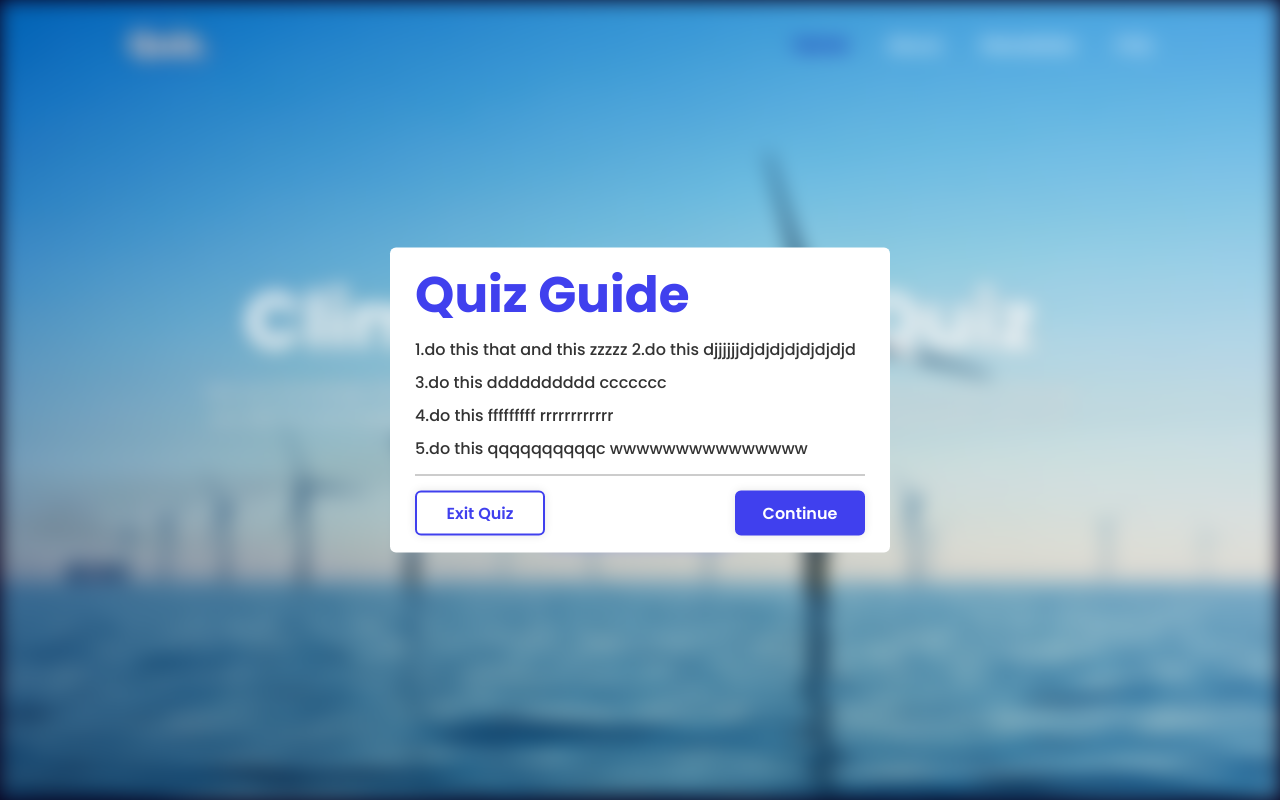
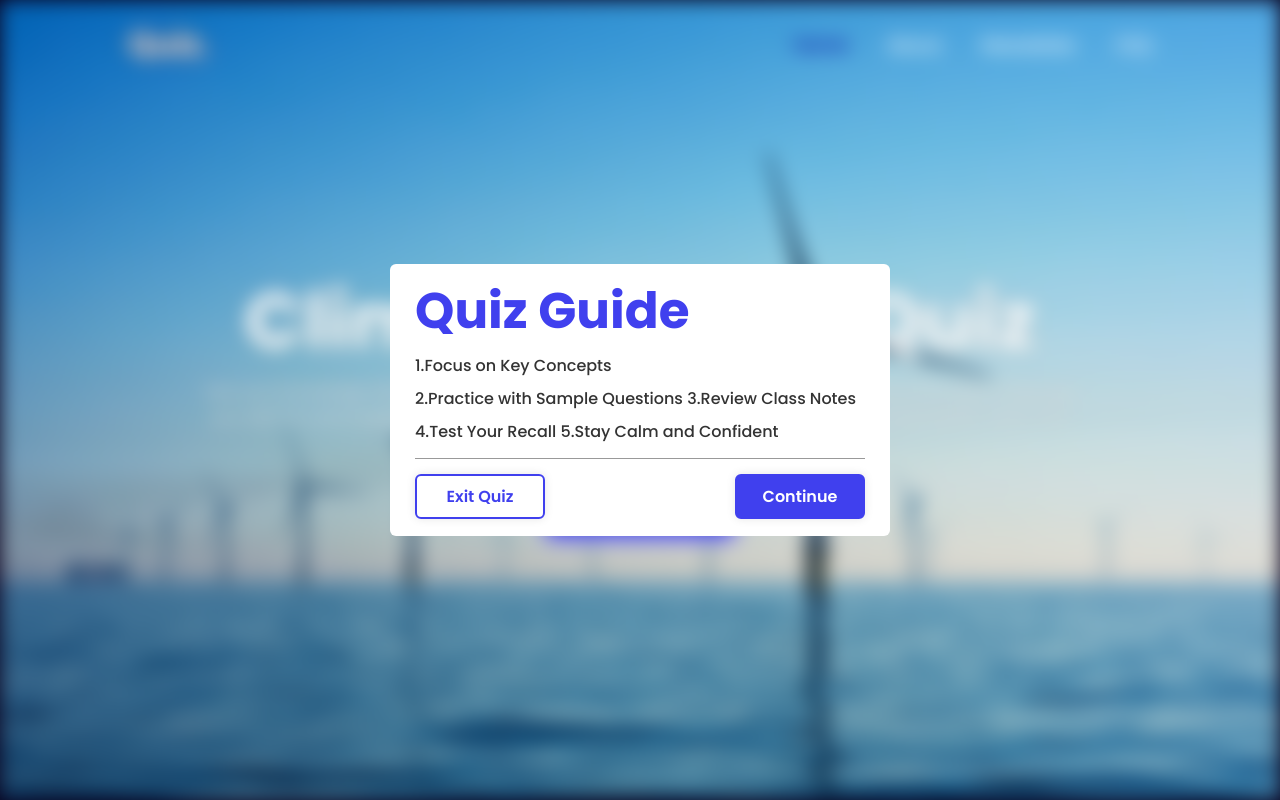
Before and after one commit to lowkeydinesh/eshers.github.io, a plain HTML site: page index.html in a window 1280 px wide. Both pictures are taken after a click on the button "Start Quiz". Shown: the top 800 px of the page. Drawn offline with Linux system fonts and the light colour scheme.

Commit message:
quiz guide update

```diff
--- a/index.html
+++ b/index.html
@@ -83,11 +83,11 @@
 
 <div class="popup-info">
     <h2>Quiz Guide</h2>
-    <span class="info">1.do this that and this zzzzz</span>
-    <span class="info">2.do this djjjjjjdjdjdjdjdjdjdjd</span>
-    <span class="info">3.do this dddddddddd ccccccc</span>
-    <span class="info">4.do this fffffffff rrrrrrrrrrrr</span>
-    <span class="info">5.do this qqqqqqqqqqc wwwwwwwwwwwwwww</span>
+    <span class="info">1.Focus on Key Concepts</span>
+    <span class="info">2.Practice with Sample Questions</span>
+    <span class="info">3.Review Class Notes</span>
+    <span class="info">4.Test Your Recall</span>
+    <span class="info">5.Stay Calm and Confident</span>
 
     <div class="btn-group">
         <button class="info-btn exit-btn">Exit Quiz</button>
```
